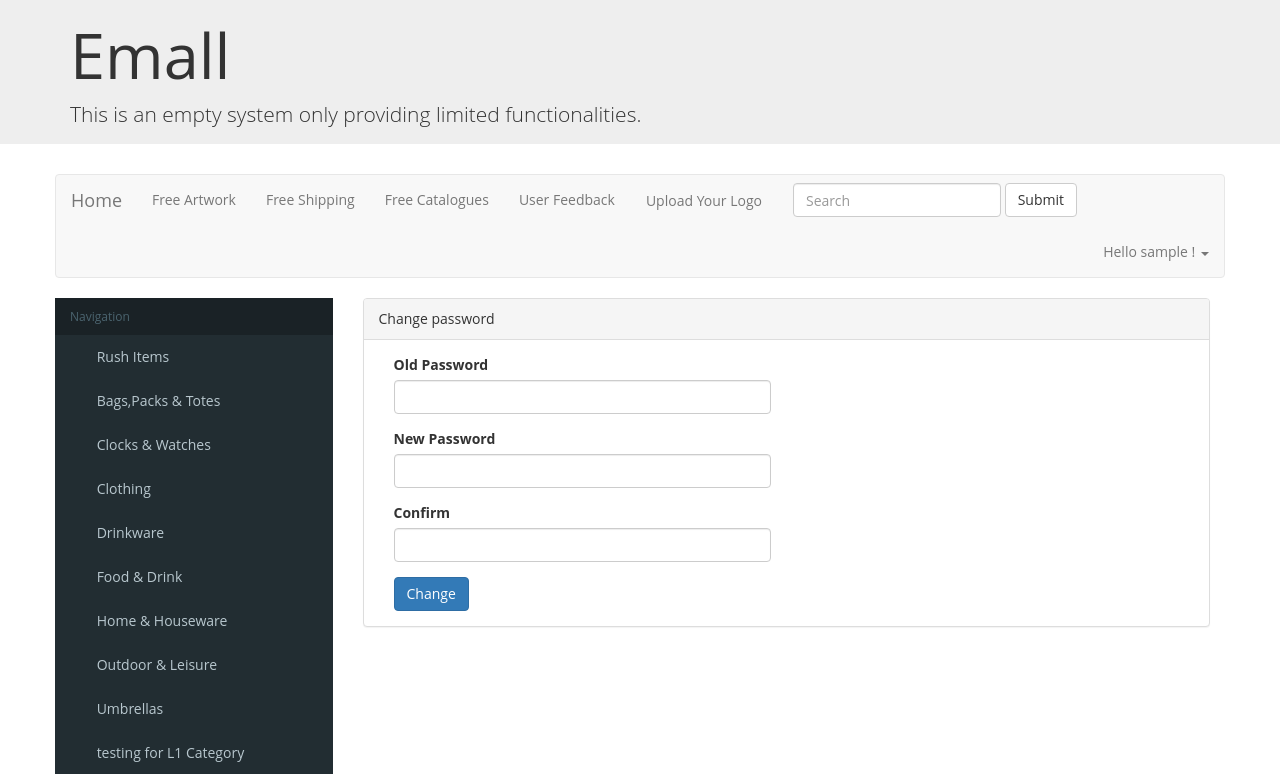
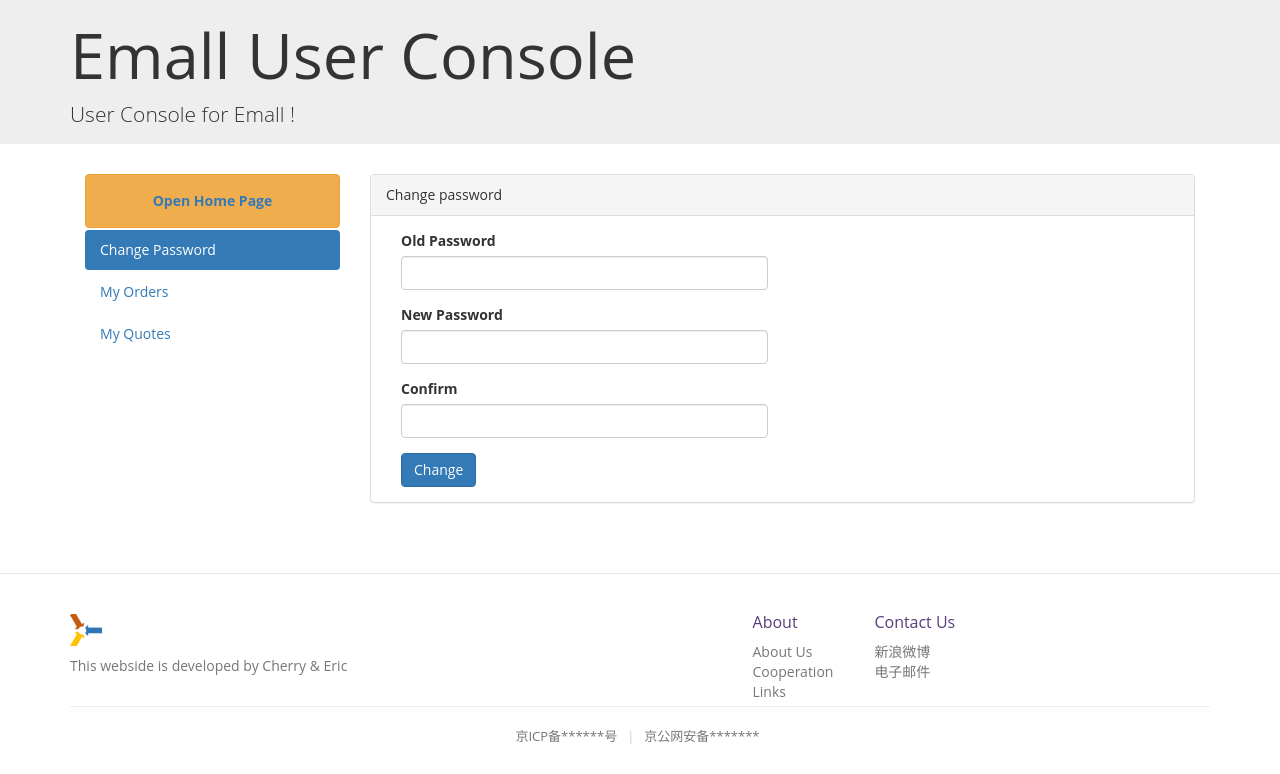
Before and after one commit to kangnwh/Emall, a Flask app: page /user/change_password in a window 1280 px wide. Shown: the top 774 px of the page. After the commit the page ends 744 px from the top, so only its background shows below. Run offline with Flask 2, Linux system fonts and the light colour scheme; a user stored in the database is signed in; tables that the repository leaves empty hold one stand-in row (values such as "Sample post"); some libraries are stand-ins or nearby versions; some web fonts are replaced.

Commit message:
put change password in user console

```diff
--- a/webapp/templates/base.html
+++ b/webapp/templates/base.html
@@ -107,9 +107,8 @@
                                    data-toggle="dropdown">Hello {{ current_user.user_name }} ! <span
                                         class="caret"></span></a>
                                 <ul class="dropdown-menu" role="menu">
-                                    <li><a href="{{ url_for("userRoute.user_orders",type='finished') }}">My Orders</a></li>
-                                    <li><a href="{{ url_for('userRoute.change_password') }}">Change Password</a></li>
-
+{#                                    <li><a href="{{ url_for("userRoute.user_orders",type='finished') }}">My Orders</a></li>#}
+{#                                    <li><a href="{{ url_for('userRoute.change_password') }}">Change Password</a></li>#}
                                     {% if current_user.is_administrator %}
                                         <li><a href="{{ url_for('adminRoute.index') }}">Admin Console</a></li>
                                     {% else %}
--- a/webapp/viewrouting/user/templates/user_temp/change_password.html
+++ b/webapp/viewrouting/user/templates/user_temp/change_password.html
@@ -1,7 +1,5 @@
-{% extends "base.html" %}
+{% extends "user_temp/user_base.html" %}
 {% from "_input_helper.html" import input_helper %}
-
-
 {% set active_page = "change_password" %}
 
 
--- a/webapp/viewrouting/user/templates/user_temp/order_base.html
+++ b/webapp/viewrouting/user/templates/user_temp/order_base.html
@@ -1,6 +1,6 @@
 {% extends "user_temp/user_base.html" %}
 {% from "order_temp/_order_card.html" import material_card %}
-{% set active_page = 3 %}
+{% set active_page = 'orders' %}
 
 {% block page %}
     <ul class="nav nav-tabs" role="tablist">
--- a/webapp/viewrouting/user/templates/user_temp/user_base.html
+++ b/webapp/viewrouting/user/templates/user_temp/user_base.html
@@ -29,12 +29,12 @@
                 <li class="btn btn-warning">
                     <a  href="{{ url_for('homeRoute.index') }}" target="_blank"><strong>Open Home Page</strong></a>
                 </li>
-                <li {% if active_page == 2  %} class="active"{% endif %}>
+                <li {% if active_page == 'change_password'  %} class="active"{% endif %}>
                     <a href="{{ url_for('userRoute.change_password') }}">Change Password</a>
                 </li>
-                <li {% if active_page == 3 %} class="active"{% endif %}>
+                <li {% if active_page == 'orders' %} class="active"{% endif %}>
                     <a href="{{ url_for('userRoute.user_orders',type='finished') }}">My Orders</a>
-                <li {% if active_page == 4 %} class="active"{% endif %}>
+                <li {% if active_page == 'quotes' %} class="active"{% endif %}>
                     <a href="{{ url_for('userRoute.user_orders',type='finished') }}">My Quotes</a>
                 </li>
             </ul>
```
